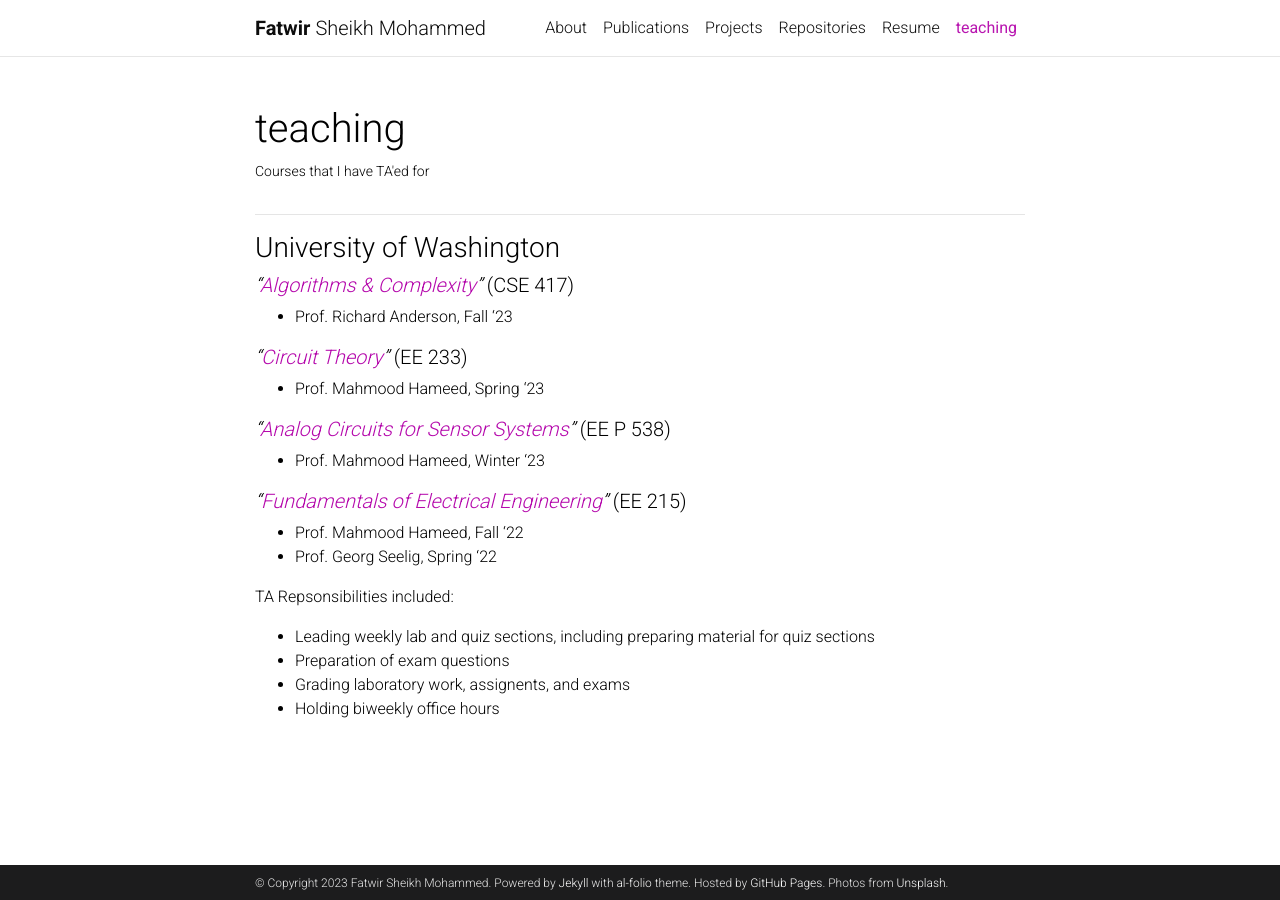
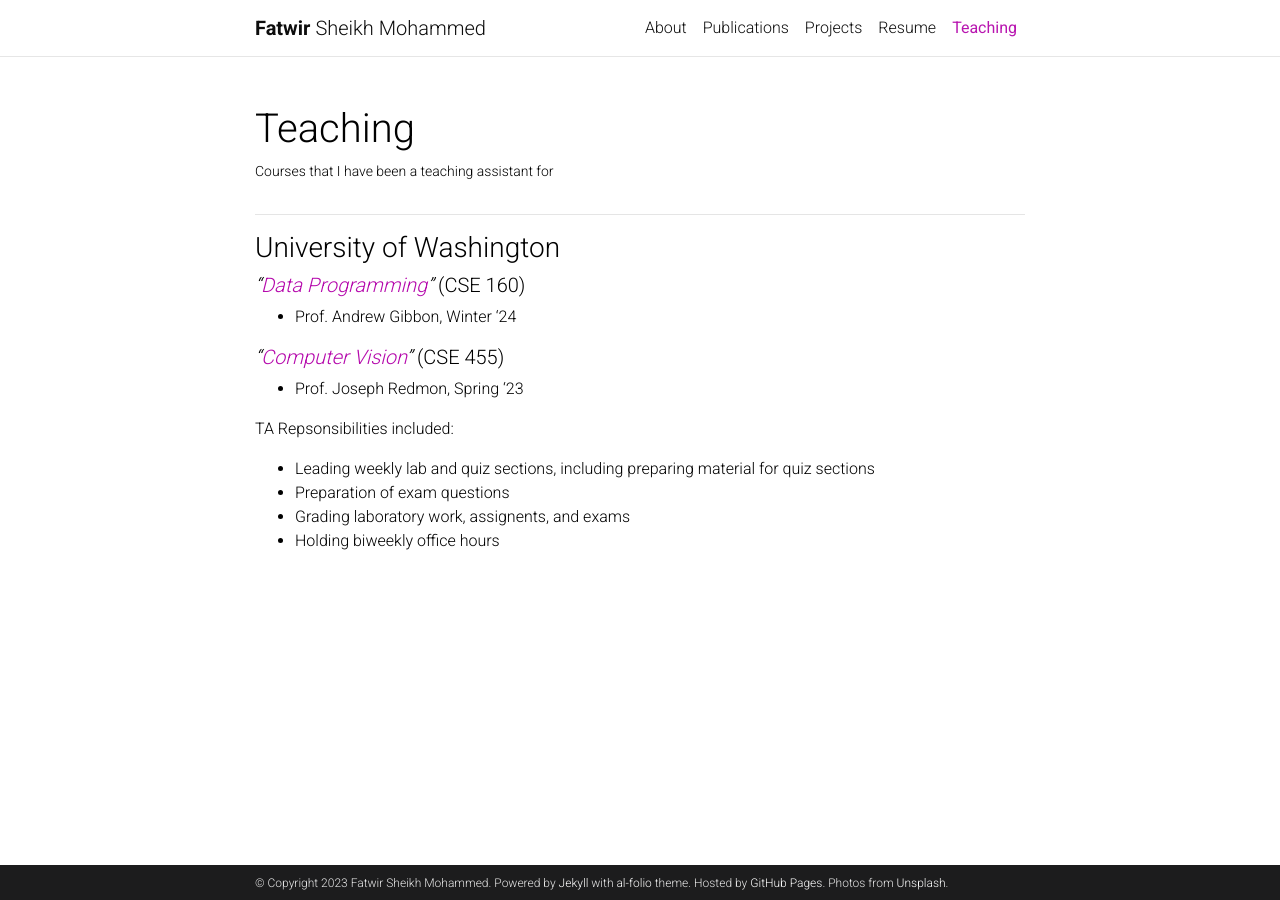
Before and after one commit to fatwir/fatwir.github.io, a Jekyll site: the page built from _pages/teaching.md, in a window 1280 px wide. Built offline with Jekyll 4.4.1, drawn with Linux system fonts in a browser that asks for light colours; comment, search, counter and statistics services are not loaded; a style sheet for code colours, icons or effects is not loaded.

Commit message:
Some change

```diff
--- a/_pages/teaching.md
+++ b/_pages/teaching.md
@@ -1,25 +1,18 @@
 ---
 layout: page
 permalink: /teaching/
-title: teaching
-description: Courses that I have TA'ed for
+title: Teaching
+description: Courses that I have been a teaching assistant for
 nav: true
-nav_order: 5
+nav_order: 4
 ---
 ---
 ### University of Washington
-##### *"[Algorithms & Complexity](https://courses.cs.washington.edu/courses/cse417/23au/)"* (CSE 417)
-- Prof. Richard Anderson, Fall '23
+##### *"[Data Programming](https://courses.cs.washington.edu/courses/cse160/24wi/)"* (CSE 160)
+- Prof. Andrew Gibbon, Winter '24
 
-##### *"[Circuit Theory](https://www.washington.edu/students/crscat/ee.html#ee233)"* (EE 233)
-- Prof. Mahmood Hameed, Spring '23
-
-##### *"[Analog Circuits for Sensor Systems](https://peden.ece.uw.edu/pmp/wp-content/uploads/sites/2/2022/04/AUT20_Analog-Circuits-for-Sensor-Systems-Silver.pdf)"* (EE P 538)
-- Prof. Mahmood Hameed, Winter '23
-
-##### *"[Fundamentals of Electrical Engineering](https://www.washington.edu/students/crscat/ee.html#ee215)"* (EE 215)
-- Prof. Mahmood Hameed, Fall '22
-- Prof. Georg Seelig, Spring '22
+##### *"[Computer Vision](https://courses.cs.washington.edu/courses/cse455/23sp/)"* (CSE 455)
+- Prof. Joseph Redmon, Spring '23
 
 TA Repsonsibilities included:
 - Leading weekly lab and quiz sections, including preparing material for quiz sections
```
Also changed, not shown: _pages/cv.md (+2 -1 lines), _pages/repositories.md (+2 -2 lines).
